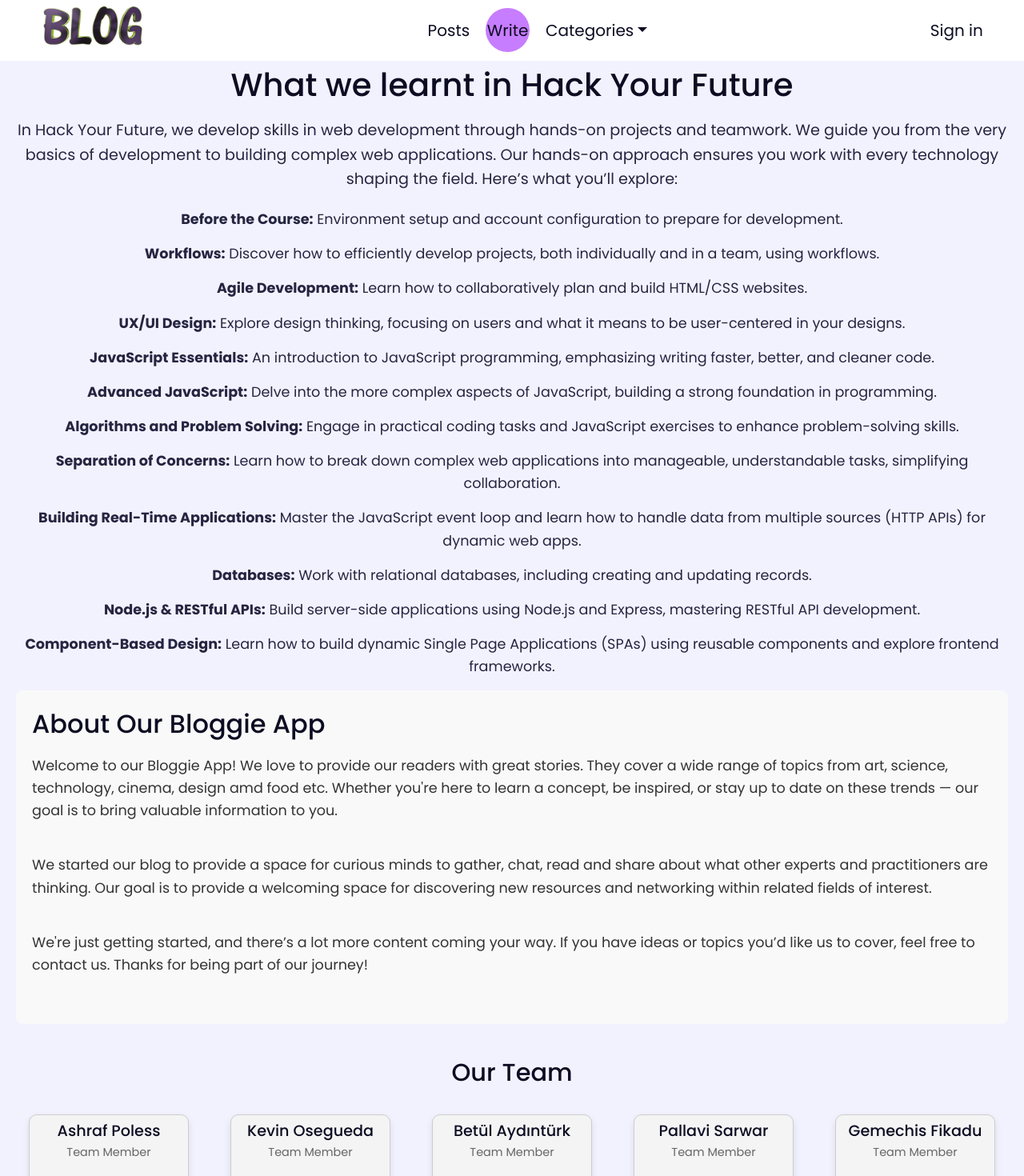
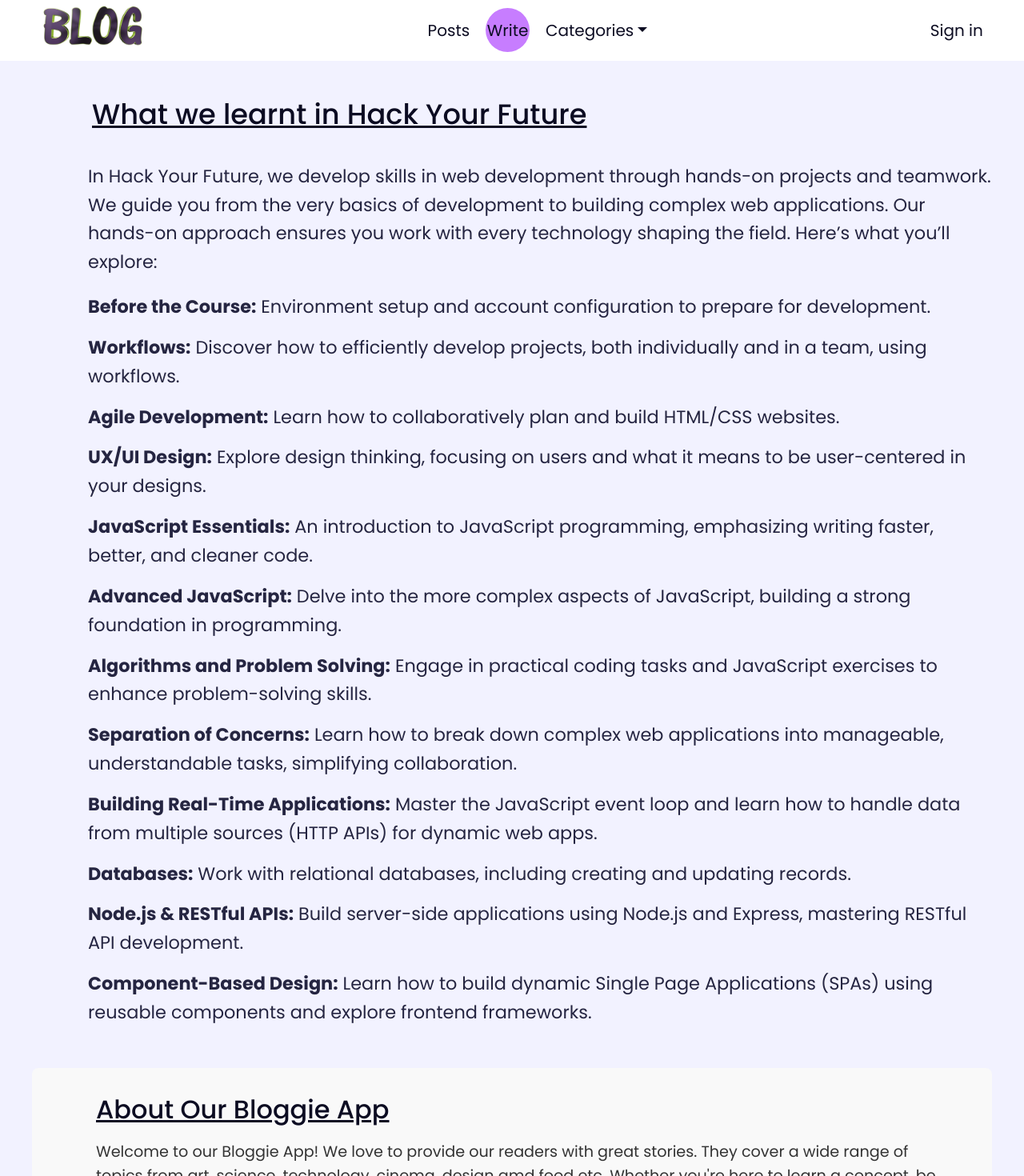
Before and after one commit to Ashrafpoless/group1-frontend, a React (Vite) app: page /about in a window 1280 px wide. Shown: the top 1470 px of the page at 80% size. Built offline with nearby package versions, Linux system fonts and the light colour scheme.

Commit message:
changes done in about.css

```diff
--- a/src/components/About/About.css
+++ b/src/components/About/About.css
@@ -1,6 +1,6 @@
 .about-us-container {
   text-align: center;
-  padding: 40px 20px;
+  padding-left: 40px;
 }
 
 .about-us-container h1 {
@@ -9,7 +9,7 @@
 }
 
 .about-us-container p {
-  font-size: 1.2rem;
+  font-size: 1.1rem;
   margin-bottom: 40px;
 }
 
@@ -67,7 +67,10 @@
 
 .blog-info {
   background-color: #f9f9f9;
-  padding: 20px;
+  padding-left: 80px;
+  padding-right: 60px;
+  padding-top: 30px;
+  padding-bottom: 10px;
   border-radius: 8px;
   margin-bottom: 40px;
   text-align: left;
@@ -76,19 +79,18 @@
 .blog-info h2 {
   font-size: 2rem;
   margin-bottom: 15px;
+  text-decoration: underline;
 }
 
 .blog-info p {
-  font-size: 1.1rem;
+  font-size: 1.2rem;
   line-height: 1.6;
   color: #333;
 }
 
 /* About.css */
-
-/* About.css */
 .about-us-container {
-  padding: 20px;
+  padding: 40px;
 }
 
 .about-hyf-list {
@@ -100,6 +102,10 @@
   display: flex;
   justify-content: space-around;
   flex-wrap: wrap;
+}
+
+.team{
+  text-decoration: underline;
 }
 
 .team-member-card {
@@ -118,25 +124,33 @@
 
 
 .about-hyf-container h1 {
-  text-align: center;
-  font-size: 2.5rem;
+  text-align: left;
+  font-size: 2.2rem;
+  text-decoration: underline;
   margin-bottom: 20px;
+  padding: 20px;
+  padding-left: 75px;
 }
 
 .about-hyf-container p {
-  font-size: 1.2rem;
+  font-size: 1.4rem;
   line-height: 1.6;
   margin-bottom: 20px;
+  text-align: left;
+  padding-left: 70px;
 }
 
 .about-hyf-list {
   list-style-type: none;
   padding: 0;
+  padding-left: 70px;
+  padding-bottom: 20px;
 }
 
 .about-hyf-list li {
-  font-size: 1.1rem;
+  font-size: 1.4rem;
   margin-bottom: 15px;
+  text-align: left;
 }
 
 .about-hyf-list li strong {
--- a/src/components/About/About.jsx
+++ b/src/components/About/About.jsx
@@ -76,7 +76,7 @@ const AboutUs = () => {
         </p>
       </div>
 
-      <h2>Our Team</h2>
+      <h2 className='team'>Our Team</h2>
       <div className="team-grid">
         {teamMembers.map((member, index) => (
           <div key={index} className="team-member-card">
```
